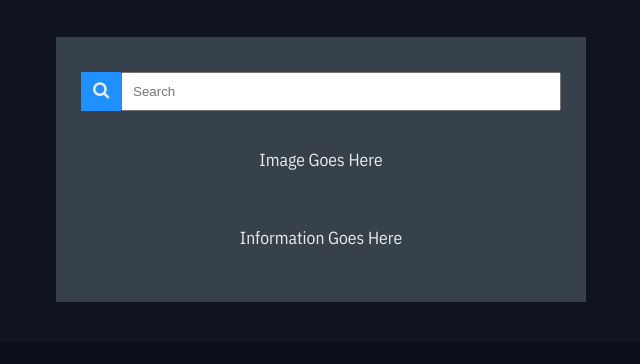
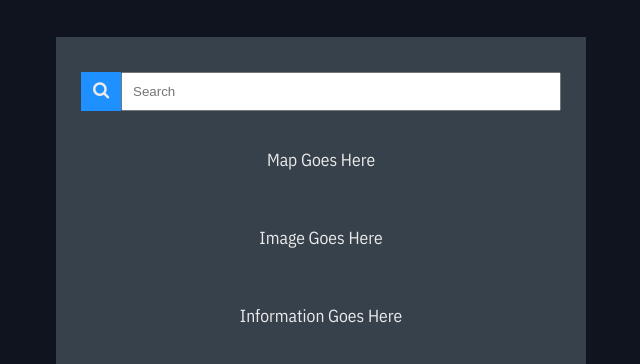
Before and after one commit to ItsMartonic/WeatherApplication, a plain HTML site: page index.html in a window 1280 px wide. Shown: the part 161-525 px from the top of the page, without its empty margins (319-959 px from the left). Drawn offline with nearby package versions, Linux system fonts and the light colour scheme.

Commit message:
First Class Back At School
Added some notes on what to add in each area and updated my css.

```diff
--- a/index.html
+++ b/index.html
@@ -53,14 +53,22 @@
                 <div class="search-bar">
                     <i class="fa fa-search search-icon"></i>
                     <input type="text" class="search-input" placeholder="Search">
+                    <!-- Type Country -> Autofills Cities -->
+                </div>
+
+                <div class="interactive-map">
+                    <p>Map Goes Here</p>
+                    <!-- Add This If Possible -->
                 </div>
 
                 <div class="location-image">
                     <p>Image Goes Here</p>
+                    <!-- Image Of Search Location -->
                 </div>
 
                 <div class="weather-information">
                     <p>Information Goes Here</p>
+                    <!-- Time / Temperature / Wind -->
                 </div>
 
             </div>
--- a/source/css/main.css
+++ b/source/css/main.css
@@ -149,6 +149,7 @@ body {
     background: var(--icon-background-color);
     color: var(--icon-search-color);
     min-width: 20px;
+    cursor: pointer;
 }
 
 .search-input {
@@ -159,6 +160,10 @@ body {
 
 .search-input:focus {
     border: 2px solid var(--input-field-color);
+}
+
+.interactive-map {
+    padding: 10px;
 }
 
 .location-image {
```
